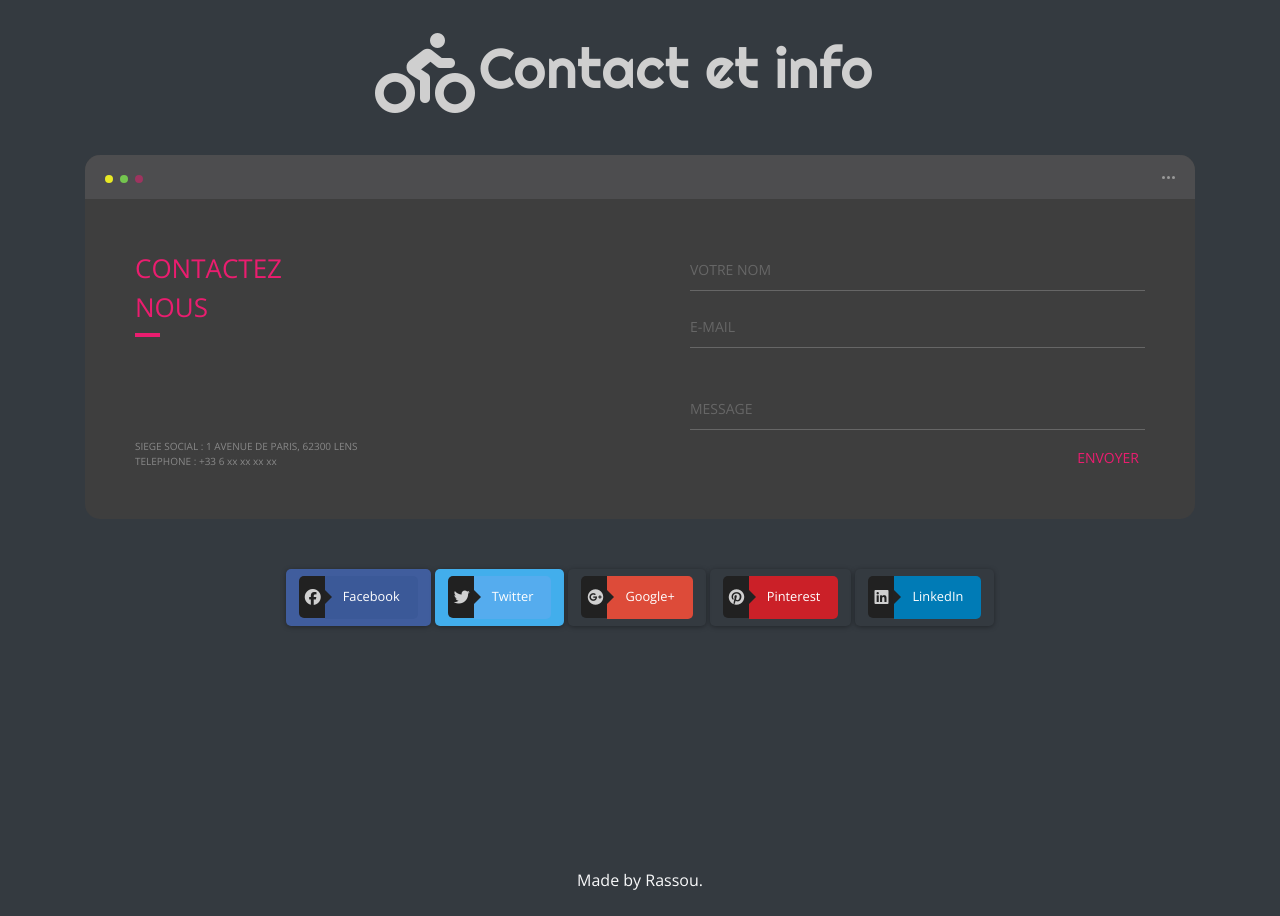
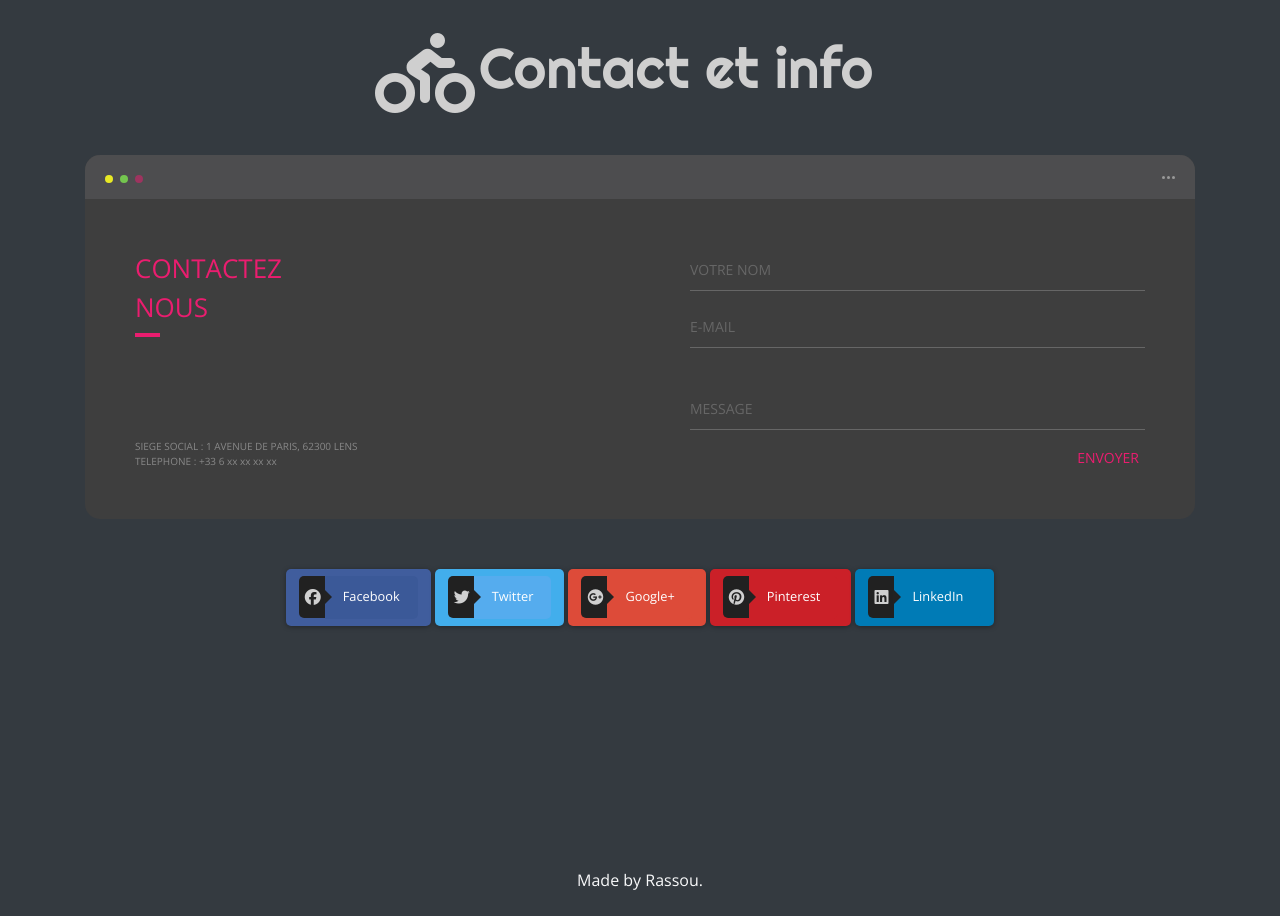
Before and after one commit to RassouanRIchardsons/Veloc, a PHP site: page /veloc-index.html in a window 1280 px wide. Shown: the part 4545-5461 px from the top of the page. Run offline with PHP 8.4, Linux system fonts and the light colour scheme; some libraries are stand-ins or nearby versions.

Commit message:
mise a jour 26 08 23:01
mise a jour 26 08 23:01

```diff
--- a/CODE site/style.css
+++ b/CODE site/style.css
@@ -2,6 +2,9 @@
     box-sizing: border-box;
     -webkit-font-smoothing: antialiased;
     -moz-osx-font-smoothing: grayscale;
+}
+#contenu_principal{
+    overflow-x: -moz-hidden-unscrollable;
 }
 section{
     overflow-x: hidden;
@@ -432,6 +435,9 @@ color: #b9134f;
   }
 
   /*Google*/
+  .btn-googleplus{
+    background-color: #dd4b39;
+  }
   .btn-googleplus:hover > i,.btn-googleplus:focus > i {
     color:#dd4b39
   }
@@ -441,6 +447,9 @@ color: #b9134f;
   }
 
   /*Pinterest*/
+  .btn-pinterest{
+    background-color: #cb2028;
+  }
   .btn-pinterest:hover > i,.btn-pinterest:focus > i {
     color:#cb2028
   }
@@ -450,6 +459,9 @@ color: #b9134f;
   }
 
   /*LinkedIn*/
+  .btn-linkedin{
+      background-color: #007bb6;
+  }
   .btn-linkedin:hover > i,.btn-linkedin:focus > i {
     color:#007bb6
   }
--- a/CODE site/veloc-index.html
+++ b/CODE site/veloc-index.html
@@ -7,6 +7,8 @@
             <link rel="stylesheet" href="https://stackpath.bootstrapcdn.com/bootstrap/4.3.1/css/bootstrap.min.css" integrity="sha384-ggOyR0iXCbMQv3Xipma34MD+dH/1fQ784/j6cY/iJTQUOhcWr7x9JvoRxT2MZw1T" crossorigin="anonymous">
     <!-- Lien logo -->
             <script src="https://kit.fontawesome.com/a9c9c86a63.js"></script>
+    <!-- Lien Favicon
+            <link rel="icon" type="image/png" href="favicon.png" /> -->
     <!-- Lien Google font -->
             <link href="https://fonts.googleapis.com/css?family=Righteous&display=swap" rel="stylesheet">
             <link href="https://fonts.googleapis.com/css?family=Open+Sans&display=swap" rel="stylesheet">
@@ -416,7 +418,7 @@
                                             <a href="" class="btn btn-block btn-facebook"> <i class="fab fa-facebook-f mr-2"></i>Se connecter via facebook</a>
                                         </p>
                                         <p class="divider-text">
-                                            <span class="bg-light">OR</span>
+                                            <span class="bg-light">OU</span>
                                         </p>
                                         <form>
                                             <div class="form-group input-group">
```
Also changed, not shown: 2 other files.
